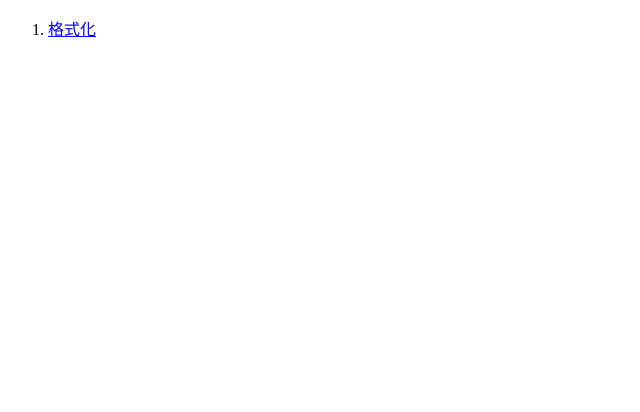
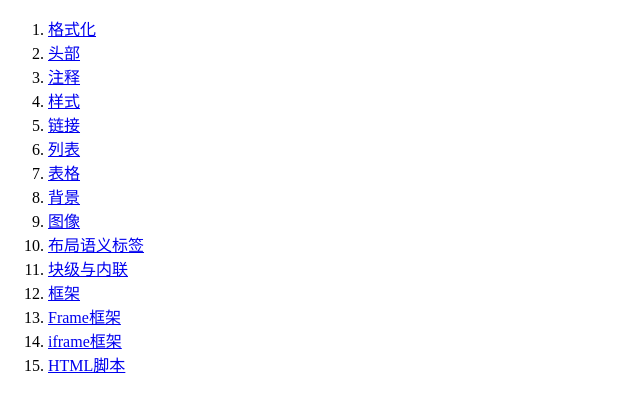
Before and after one commit to gurenyigu/html, a plain HTML site: page HTML/nav.html in a window 1280 px wide. Shown: the whole page, without its empty margins (0-640 px from the left). Drawn offline with Linux system fonts and the light colour scheme.

Commit message:
修改导航

```diff
--- a/HTML/nav.html
+++ b/HTML/nav.html
@@ -3,6 +3,7 @@
 
 <head>
     <meta charset="UTF-8">
+    <base target="frame_box">
     <title>导航</title>
 </head>
 
@@ -11,6 +12,48 @@
         <li>
             <a href="./1.HTML格式化.html">格式化</a>
         </li>
+        <li>
+            <a href="./1.HTML头部.html">头部</a>
+        </li>
+        <li>
+            <a href="./2.HTML注释.html">注释</a>
+        </li>
+        <li>
+            <a href="./3.HTML样式.html">样式</a>
+        </li>
+        <li>
+            <a href="./4.HTMLl链接.html">链接</a>
+        </li>
+        <li>
+            <a href="./5.HTMLl列表.html">列表</a>
+        </li>
+        <li>
+            <a href="./6.HTMLl表格.html">表格</a>
+        </li>
+        <li>
+            <a href="./7.HTMLl背景.html">背景</a>
+        </li>
+        <li>
+            <a href="./7.HTMLl图像.html">图像</a>
+        </li>
+        <li>
+            <a href="./8.H5页面布局语义.html">布局语义标签</a>
+        </li>
+        <li>
+            <a href="./8.块级与内联.html">块级与内联</a>
+        </li>
+        <li>
+            <a href="./9.HTML框架.html">框架</a>
+        </li>
+        <li>
+            <a href="./9.Frame框架.html">Frame框架</a>
+        </li>
+        <li>
+            <a href="./9.HTML内联框架.html">iframe框架</a>
+        </li>
+        <li>
+            <a href="./10.HTML脚本.html">HTML脚本</a>
+        </li>
     </ol>
 </body>
 
```
Also changed, not shown: HTML/1.HTML头部.html (+2 -1 lines), index.html (+3 -3 lines).
